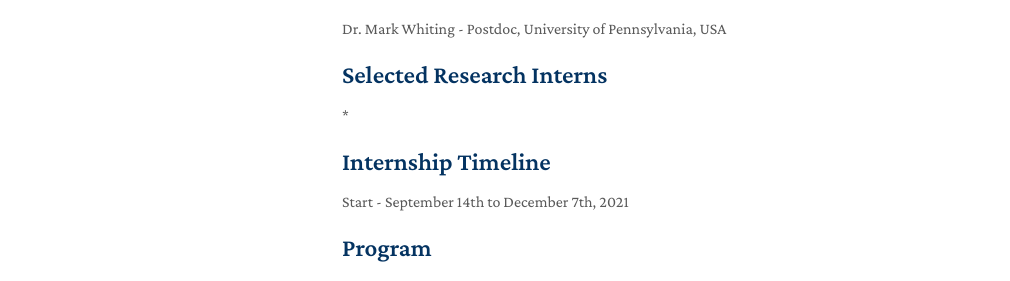
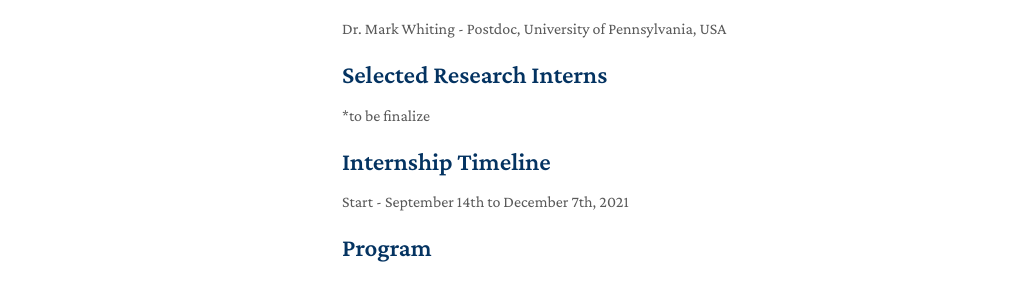
Before and after one commit to TokyoTech-SasaharaLAB-CREST/Research-Internship, a Jekyll site: the page built from index.md, in a window 1280 px wide and 900 px high. Shown: the part 445-726 px from the top of the window, without its empty margins (128-1138 px from the left). Built offline with Jekyll 4.4.1, drawn with Linux system fonts in a browser that asks for light colours; nearby versions of some CDN libraries; a style sheet for code colours, icons or effects is not loaded; our own code applies the rules of GitHub Pages for plain Markdown files.

Commit message:
Update index.md

```diff
--- a/index.md
+++ b/index.md
@@ -20,7 +20,7 @@ Sasahara Lab's Research Intership program is a 12 weeks intense program with mix
 Dr. Mark Whiting - Postdoc, University of Pennsylvania, USA
 
 ## Selected Research Interns
-*<to be finalize>
+*to be finalize
 
 ## Internship Timeline
 Start - September 14th to  December 7th, 2021
```
